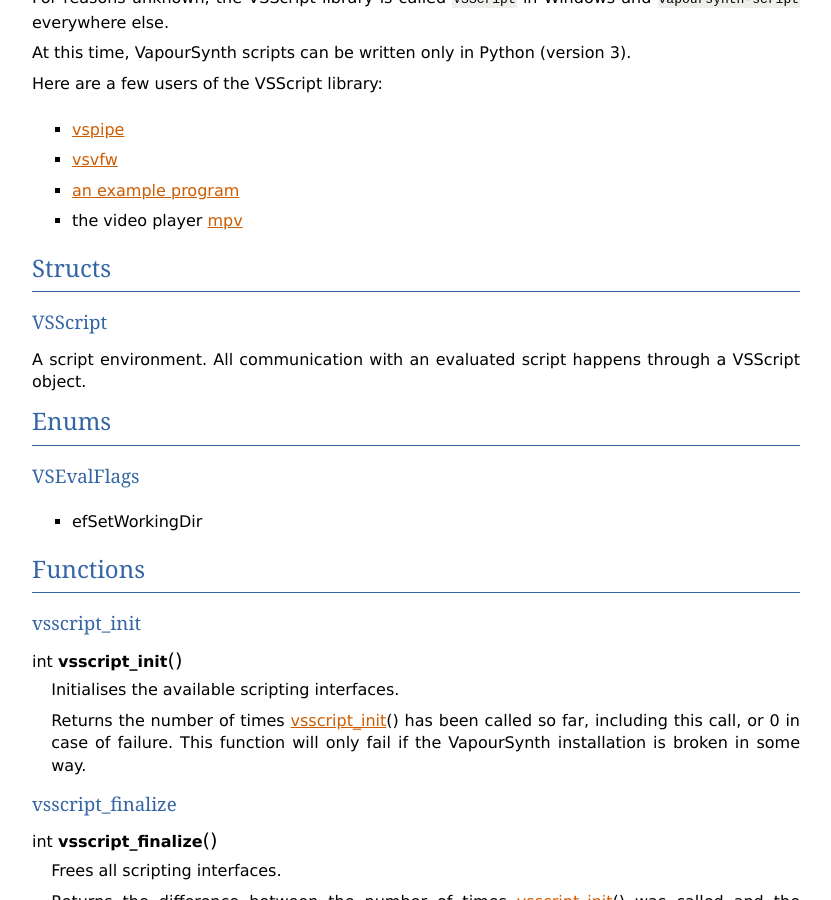
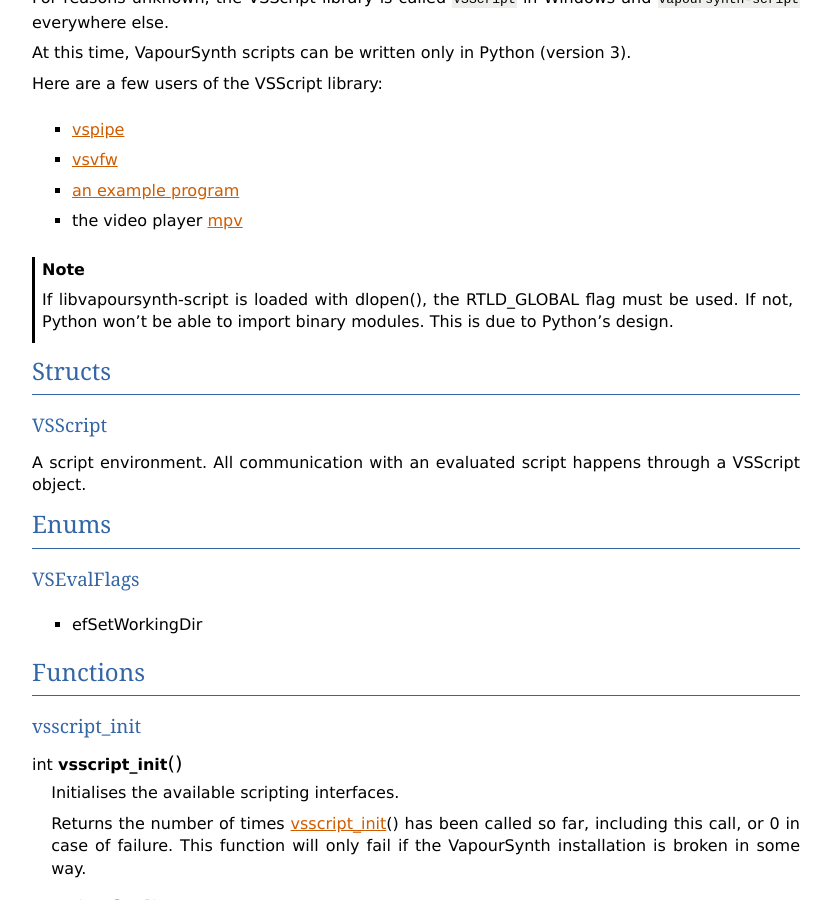
Before and after one commit to vapoursynth/vapoursynth, a Sphinx documentation site: the page built from doc/api/vsscript.h.rst, in a window 1280 px wide and 900 px high, scrolled down 1000 px. Shown: the whole window, without its empty margins (48-879 px from the left). Built offline with Sphinx 7.4.7, drawn with Linux system fonts in a browser that asks for light colours; formulas are drawn with MathJax 3.

Commit message:
doc: Add note about dlopening vsscript and RTLD_GLOBAL
Fixes #227.

```diff
--- a/doc/api/vsscript.h.rst
+++ b/doc/api/vsscript.h.rst
@@ -65,6 +65,9 @@
    * `an example program <https://github.com/vapoursynth/vapoursynth/blob/master/sdk/vsscript_example.c>`_
 
    * the video player `mpv <https://github.com/mpv-player/mpv/blob/master/video/filter/vf_vapoursynth.c>`_
+
+.. note::
+   If libvapoursynth-script is loaded with dlopen(), the RTLD_GLOBAL flag must be used. If not, Python won't be able to import binary modules. This is due to Python's design.
 
 
 Structs
```
